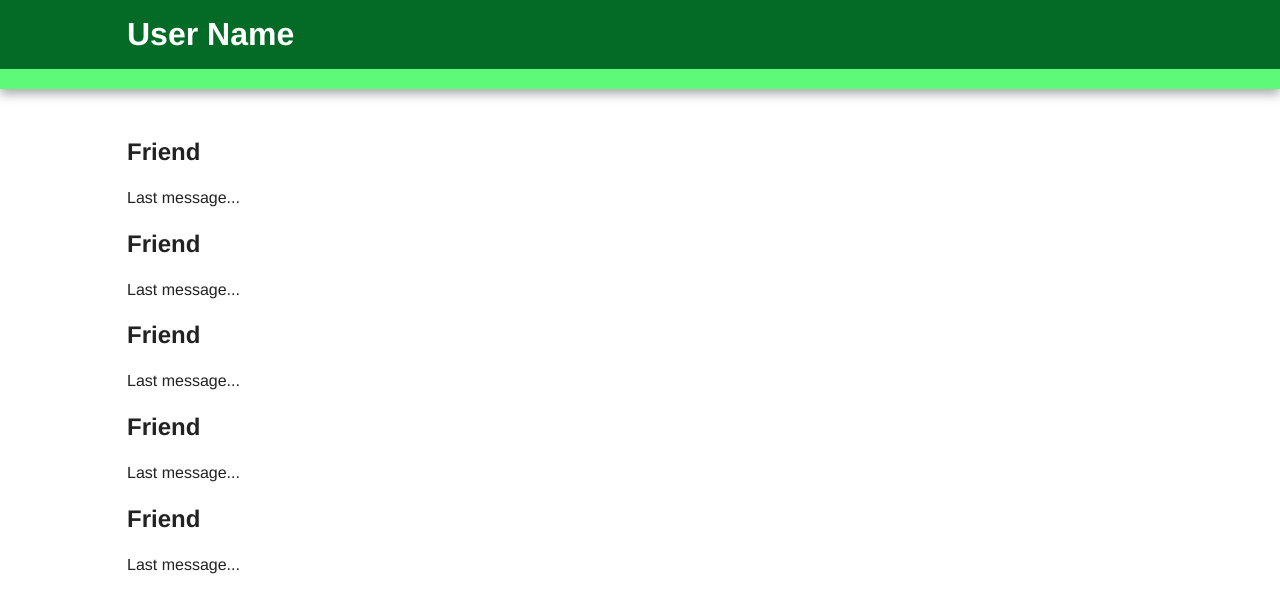
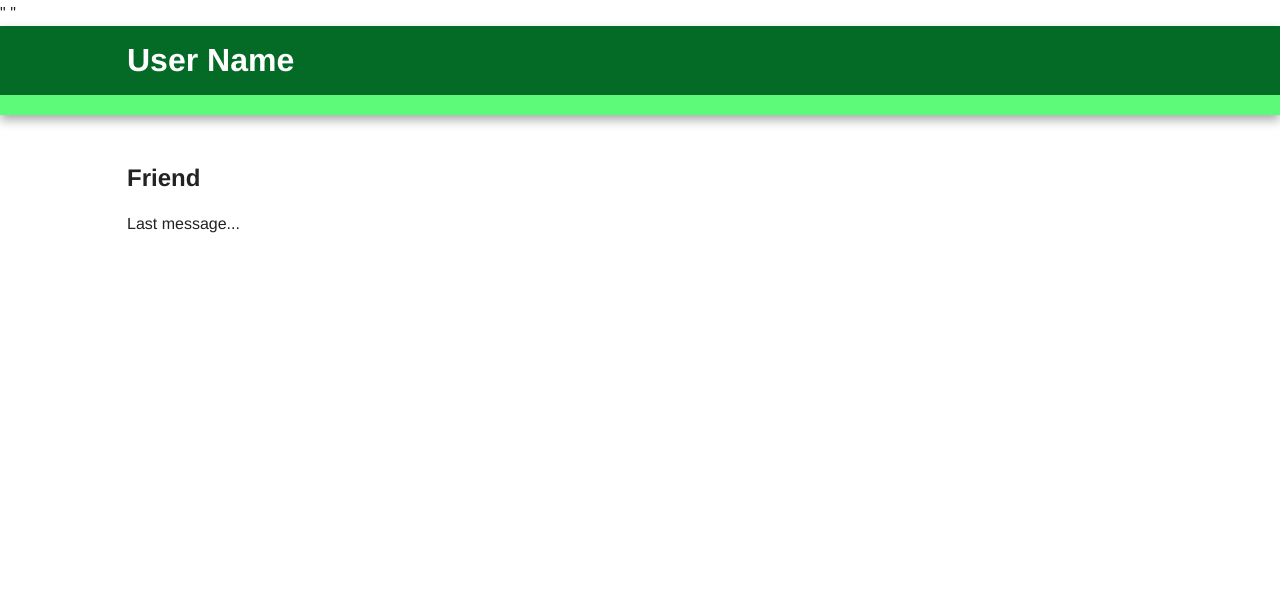
Before and after one commit to ahlireza/whatsapp, a Flask app: page / in a window 1280 px wide. Shown: the top 613 px of the page. Run offline with Flask 2, Linux system fonts and the light colour scheme.

Commit message:
base.html added...

```diff
--- /dev/null
+++ b/templates/base.html
@@ -0,0 +1,33 @@
+<!doctype html>
+<html class="no-js" lang="">
+    <head>
+        <meta charset="utf-8">
+        <meta http-equiv="X-UA-Compatible" content="IE=edge,chrome=1">
+        <title>{% block title%} {% endblock %}</title>
+        <meta name="description" content="">
+        <meta name="viewport" content="width=device-width, initial-scale=1">
+
+        <link rel="stylesheet" href="{{url_for('static', filename = 'css/normalize.min.css')}}">"
+        <link rel="stylesheet" href="{{url_for('static', filename = 'css/main.css')}}">"
+
+        <!--[if lt IE 9]>
+            <script src="js/vendor/html5-3.6-respond-1.4.2.min.js"></script>
+        <![endif]-->
+    </head>
+   	<body>
+
+        <div class="header-container">
+            <header class="wrapper clearfix">
+                <h1 class="title">User Name</h1>
+            </header>
+        </div>
+
+        <div class="main-container">
+            <div class="main wrapper clearfix">
+				{% block content %}
+				{% endblock %}
+
+            </div> <!-- #main -->
+        </div> <!-- #main-container -->
+    </body>
+</html>
--- a/templates/index.html
+++ b/templates/index.html
@@ -1,51 +1,9 @@
-<!doctype html>
-<html class="no-js" lang="">
-    <head>
-        <meta charset="utf-8">
-        <meta http-equiv="X-UA-Compatible" content="IE=edge,chrome=1">
-        <title></title>
-        <meta name="description" content="">
-        <meta name="viewport" content="width=device-width, initial-scale=1">
+{% extends "base.html" %}
+{% block title %} Customize WhatsApp {% endblock %}
 
-        <link rel="stylesheet" href="../static/css/normalize.min.css">
-        <link rel="stylesheet" href="../static/css/main.css">
-
-        <!--[if lt IE 9]>
-            <script src="js/vendor/html5-3.6-respond-1.4.2.min.js"></script>
-        <![endif]-->
-    </head>
-   	<body>
-
-        <div class="header-container">
-            <header class="wrapper clearfix">
-                <h1 class="title">User Name</h1>
-            </header>
-        </div>
-
-        <div class="main-container">
-            <div class="main wrapper clearfix">
-				<section>
-					<h2>Friend</h2>
-					<p>Last message...</p>
-				</section>
-				<section>
-					<h2>Friend</h2>
-					<p>Last message...</p>
-				</section>
-				<section>
-					<h2>Friend</h2>
-					<p>Last message...</p>
-				</section>
-				<section>
-					<h2>Friend</h2>
-					<p>Last message...</p>
-				</section>
-				<section>
-					<h2>Friend</h2>
-					<p>Last message...</p>
-				</section>
-
-            </div> <!-- #main -->
-        </div> <!-- #main-container -->
-    </body>
-</html>
+{% block content %}
+<section>
+	<h2>Friend</h2>
+	<p>Last message...</p>
+</section>
+{% endblock %}
```
